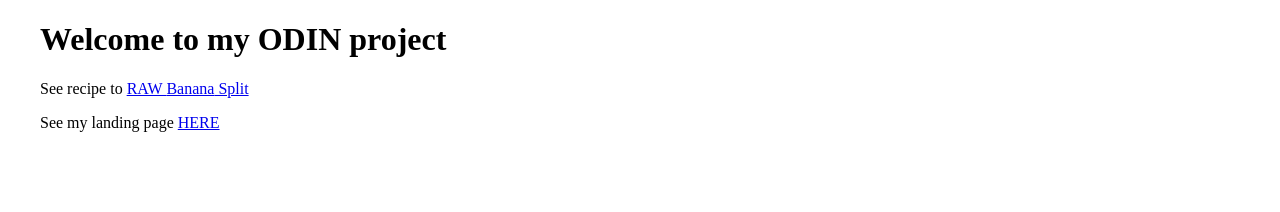
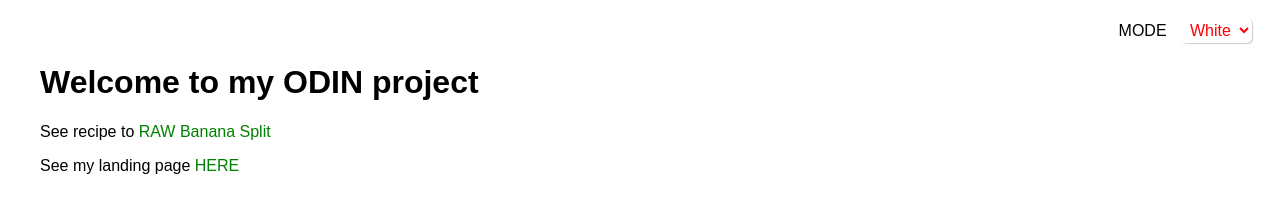
Before and after one commit to mbobokova/ODIN-project, a plain HTML site: page index.html in a window 1280 px wide. Drawn offline with Linux system fonts and the light colour scheme.

Commit message:
add dark mode

```diff
--- a/index.html
+++ b/index.html
@@ -8,10 +8,31 @@
     <title>ODIN project</title>
 </head>
 <body>
+    <div class="darkmode">
+        <label for="theme">Mode </label>
+            <select id="theme">
+            <option value="white">White</option>
+            <option value="black">Black</option>
+        </select>
+    </div>
+
     <div class="container">
         <h1>Welcome to my ODIN project</h1>
         <p>See recipe to <a href="recipe/recipe.html">RAW <span class="yellow">Banana</span> Split</a></p>
         <p>See my landing page <a href="landingpage/landingpage.html">HERE</a> </p>
     </div>
 </body>
+<script>
+        /* Dark Mode */
+    const select = document.querySelector('select');
+    const html = document.querySelector('html');
+    document.body.style.padding = '10px';
+
+    function update(bgColor, textColor) {
+    html.style.backgroundColor = bgColor;
+    html.style.color = textColor;
+    }
+
+    select.addEventListener('change', () => ( select.value === 'black' ) ? update('black','white') : update('white','black'));
+</script>
 </html>
--- a/style.css
+++ b/style.css
@@ -1,3 +1,32 @@
+html {
+    font-family:Arial, Helvetica, sans-serif
+}
+a {
+    color: green;
+    text-decoration: none;
+}
+a:hover {
+    text-decoration: underline;
+}
+.darkmode {
+    text-align: right;
+    text-transform: uppercase;
+}
+.darkmode select {
+   padding: 3px 5px;
+   margin: 0 10px;
+   border-radius: 5px;
+   box-shadow: 1px 1px 1px #ccc!important;
+   border: none;
+   font-size: 1em;
+   color: red;
+   background-color: #fff;
+
+
+}
+.darkmode select:hover {
+    box-shadow: 1px 1px 1px red!important;
+}
 .container {
     max-width: 1200px;
     margin: 20px auto;
```
